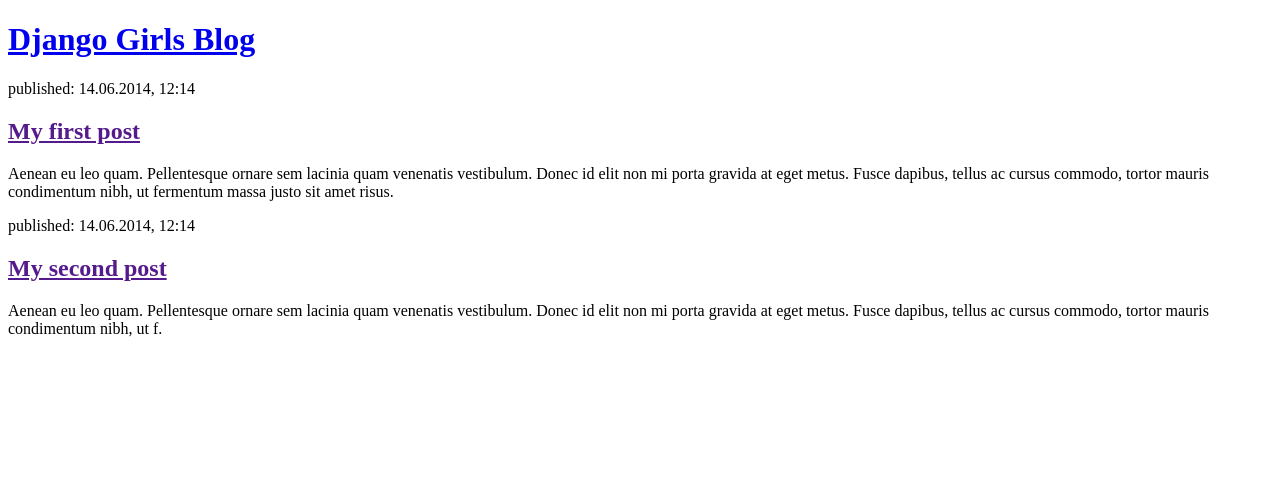
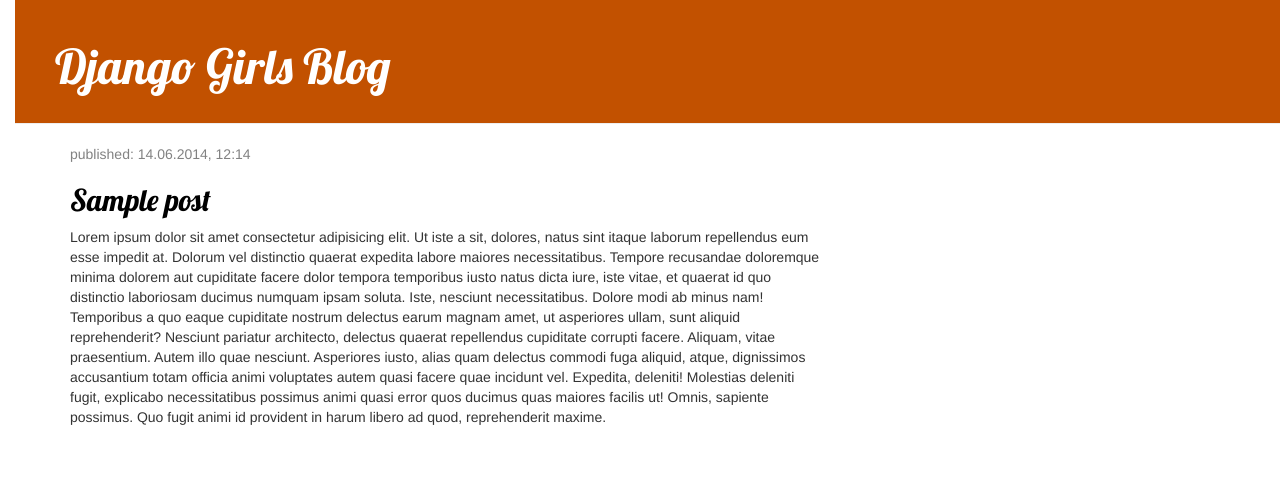
Before and after one commit to eliananunez/my-first-blog, a Django app: page / in a window 1280 px wide. Shown: the top 496 px of the page. Run offline with Django 3.2, Linux system fonts and the light colour scheme; tables that the repository leaves empty hold one stand-in row (values such as "Sample post"); some libraries are stand-ins or nearby versions.

Commit message:
Agregadas vistas y plantilla para el detalle del post del blog así como también CSS para el sitio.

```diff
--- /dev/null
+++ b/blog/static/css/blog.css
@@ -0,0 +1,55 @@
+h1 a, h2 a {
+    color: #C25100;
+    font-family: 'Lobster';
+}
+
+body {
+    padding-left: 15px;
+}
+
+.page-header {
+    background-color: #C25100;
+    margin-top: 0;
+    padding: 20px 20px 20px 40px;
+}
+
+.page-header h1, .page-header h1 a, .page-header h1 a:visited, .page-header h1 a:active {
+    color: #ffffff;
+    font-size: 36pt;
+    text-decoration: none;
+}
+
+.content {
+    margin-left: 40px;
+}
+
+h1, h2, h3, h4 {
+    font-family: 'Lobster', cursive;
+}
+
+.date {
+    color: #828282;
+}
+
+.save {
+    float: right;
+}
+
+.post-form textarea, .post-form input {
+    width: 100%;
+}
+
+.top-menu, .top-menu:hover, .top-menu:visited {
+    color: #ffffff;
+    float: right;
+    font-size: 26pt;
+    margin-right: 20px;
+}
+
+.post {
+    margin-bottom: 70px;
+}
+
+.post h2 a, .post h2 a:visited {
+    color: #000000;
+}
--- /dev/null
+++ b/blog/templates/blog/base.html
@@ -0,0 +1,27 @@
+{% load static %}
+<!DOCTYPE html>
+<html lang="en">
+<head>
+    <meta charset="UTF-8">
+    <meta http-equiv="X-UA-Compatible" content="IE=edge">
+    <meta name="viewport" content="width=device-width, initial-scale=1.0">
+    <link rel="stylesheet" href="//maxcdn.bootstrapcdn.com/bootstrap/3.2.0/css/bootstrap.min.css">
+    <link rel="stylesheet" href="//maxcdn.bootstrapcdn.com/bootstrap/3.2.0/css/bootstrap-theme.min.css">
+    <link href="//fonts.googleapis.com/css?family=Lobster&subset=latin,latin-ext" rel="stylesheet" type="text/css">
+    <link rel="stylesheet" href="{% static 'css/blog.css' %}">
+    <title>Django Girls blog</title>
+</head>
+<body>
+    <div class="page-header">
+        <h1><a href="/">Django Girls Blog</a></h1>
+    </div>
+    <div class="content container">
+        <div class="row">
+            <div class="col-md-8">
+            {% block content %}
+            {% endblock %}
+            </div>
+        </div>
+    </div>
+</body>
+</html>
--- a/blog/templates/blog/post_list.html
+++ b/blog/templates/blog/post_list.html
@@ -1,28 +1,28 @@
-<!DOCTYPE html>
-<html lang="en">
-<head>
-    <meta charset="UTF-8">
-    <meta http-equiv="X-UA-Compatible" content="IE=edge">
-    <meta name="viewport" content="width=device-width, initial-scale=1.0">
-    <title>Django Girls blog</title>
-</head>
-<body>
+{% extends 'blog/base.html' %}
 
-    <div>
-        <h1><a href="/">Django Girls Blog</a></h1>
-    </div>
-
-    <div>
-        <p>published: 14.06.2014, 12:14</p>
-        <h2><a href="">My first post</a></h2>
-        <p>Aenean eu leo quam. Pellentesque ornare sem lacinia quam venenatis vestibulum. Donec id elit non mi porta gravida at eget metus. Fusce dapibus, tellus ac cursus commodo, tortor mauris condimentum nibh, ut fermentum massa justo sit amet risus.</p>
-    </div>
-
-    <div>
-        <p>published: 14.06.2014, 12:14</p>
-        <h2><a href="">My second post</a></h2>
-        <p>Aenean eu leo quam. Pellentesque ornare sem lacinia quam venenatis vestibulum. Donec id elit non mi porta gravida at eget metus. Fusce dapibus, tellus ac cursus commodo, tortor mauris condimentum nibh, ut f.</p>
-    </div>
-
-</body>
-</html>
+{% block content %}
+    {% for post in posts %}
+        <div class="post">
+            <div class="date">
+                <p>published: 14.06.2014, 12:14</p>
+            </div>
+            <h2><a href="{% url 'post_detail' pk=post.pk %}">{{ post.title }}</a></h2>
+            <p>Lorem ipsum dolor sit amet consectetur adipisicing elit. Ut iste a sit, dolores, natus sint
+                itaque laborum repellendus eum esse impedit at. Dolorum vel distinctio quaerat expedita labore
+                maiores necessitatibus.
+                Tempore recusandae doloremque minima dolorem aut cupiditate facere dolor tempora temporibus
+                iusto natus dicta iure, iste vitae, et quaerat id quo distinctio laboriosam ducimus numquam
+                ipsam soluta. Iste, nesciunt necessitatibus.
+                Dolore modi ab minus nam! Temporibus a quo eaque cupiditate nostrum delectus earum magnam amet,
+                ut asperiores ullam, sunt aliquid reprehenderit? Nesciunt pariatur architecto, delectus quaerat
+                repellendus cupiditate corrupti facere.
+                Aliquam, vitae praesentium. Autem illo quae nesciunt. Asperiores iusto, alias quam delectus
+                commodi fuga aliquid, atque, dignissimos accusantium totam officia animi voluptates autem quasi
+                facere quae incidunt vel. Expedita, deleniti!
+                Molestias deleniti fugit, explicabo necessitatibus possimus animi quasi error quos ducimus quas
+                maiores facilis ut! Omnis, sapiente possimus. Quo fugit animi id provident in harum libero ad
+                quod, reprehenderit maxime.
+            </p>
+        </div>
+    {% endfor %}
+{% endblock %}
--- a/blog/urls.py
+++ b/blog/urls.py
@@ -3,4 +3,5 @@ from . import views
 
 urlpatterns = [
     path('', views.post_list, name='post_list'),
+    path('post/<int:pk>/', views.post_detail, name='post_detail'),
 ]
--- a/blog/views.py
+++ b/blog/views.py
@@ -1,6 +1,12 @@
 from django.shortcuts import render
+from django.utils import timezone
+from .models import Post
+from django.shortcuts import render, get_object_or_404
 
 def post_list(request):
-    return render(request, 'blog/post_list.html', {})
+    posts = Post.objects.filter(published_date__lte=timezone.now()).order_by('published_date')
+    return render(request, 'blog/post_list.html', {'posts': posts})
 
-# Create your views here.
+def post_detail(request, pk):
+    post = get_object_or_404(Post, pk=pk)
+    return render(request, 'blog/post_detail.html', {'post': post})
```
Also changed, not shown: blog/templates/blog/post_detail.html (added, +13 -0 lines).
